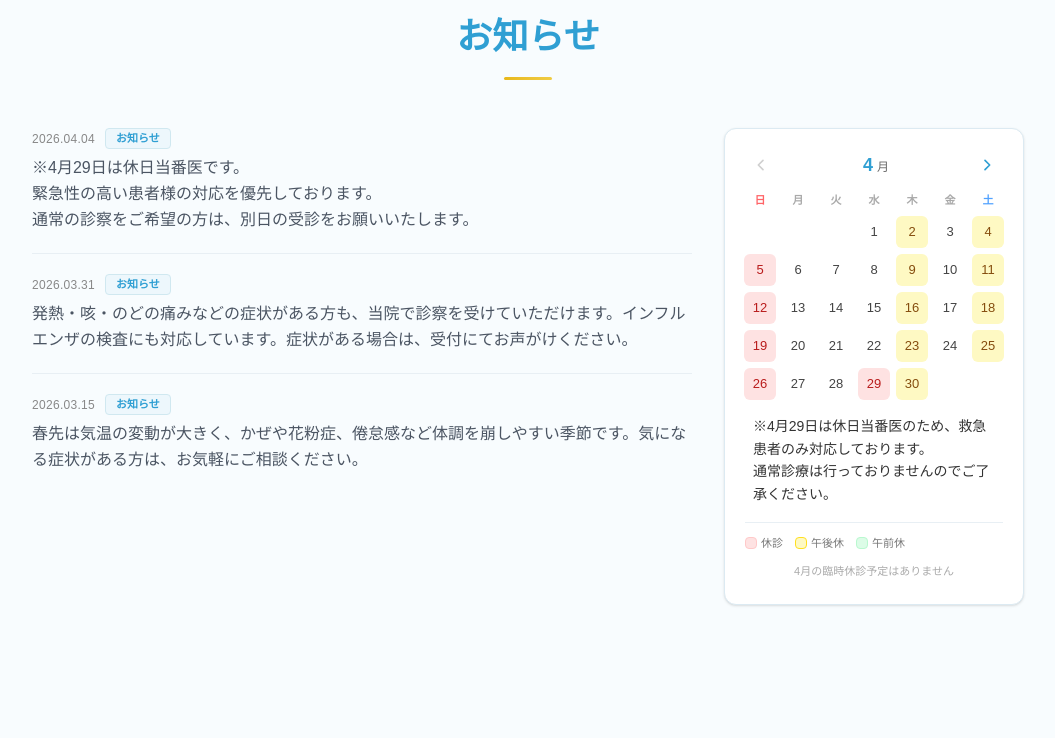
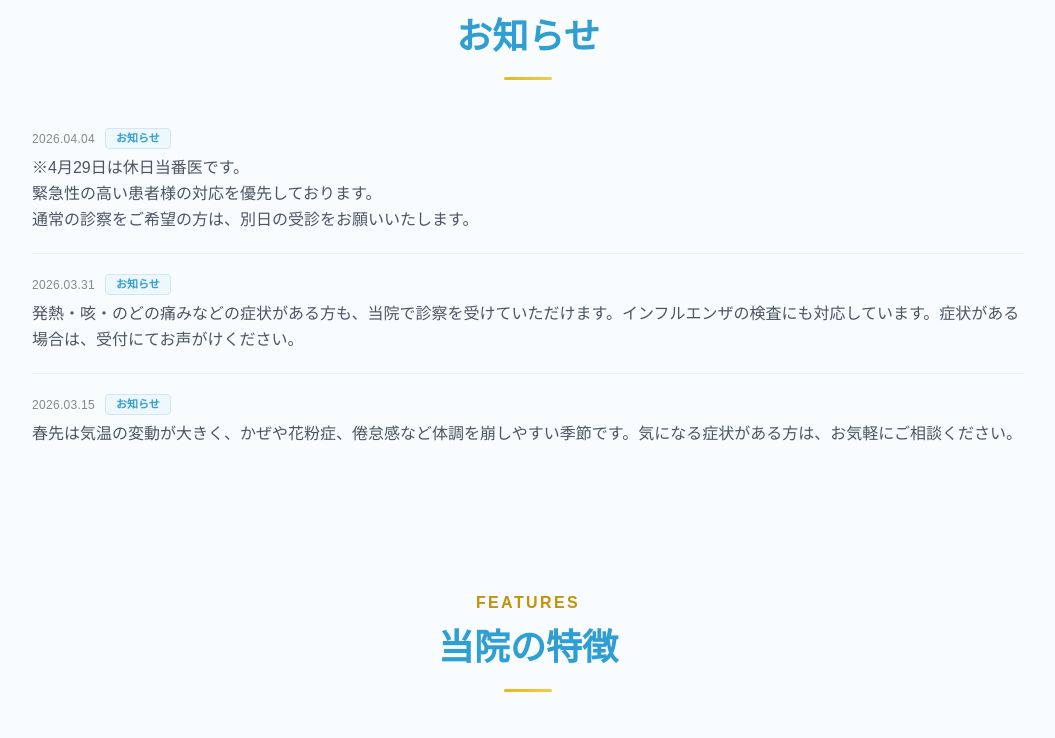
Before and after one commit to zeitalta-design/clinic-site, a Next.js app: page / in a window 1280 px wide. Shown: the part 2180-2918 px from the top of the page, without its empty margins (112-1167 px from the left). Built offline with nearby package versions, Linux system fonts and the light colour scheme.

Commit message:
Remove calendar from top page, expand news section to full width
Co-Authored-By: Claude Opus 4.6 (1M context) <noreply@anthropic.com>

```diff
--- a/components/home/NewsSection.tsx
+++ b/components/home/NewsSection.tsx
@@ -1,24 +1,19 @@
 /**
- * お知らせセクション（カレンダー併設版）
- * 左: お知らせ一覧、右: 休診カレンダー
+ * お知らせセクション
  * データソース: lib/news-data.ts（ローカルデータ直接参照）
  */
 
-import { getNews, getHolidays, formatNewsDate } from "@/lib/news-data";
+import { getNews, formatNewsDate } from "@/lib/news-data";
 import SectionTitle from "@/components/common/SectionTitle";
-import ClinicCalendar from "@/components/home/ClinicCalendar";
 
 export default function NewsSection() {
   const news = getNews(3);
-  const holidays = getHolidays();
 
   return (
     <section className="py-14 md:py-16 bg-[#F8FCFE]" aria-label="お知らせ">
       <div className="max-w-5xl mx-auto px-4">
         <SectionTitle english="News" japanese="お知らせ" id="news" />
 
-        <div className="grid grid-cols-1 md:grid-cols-[1fr_300px] gap-6 md:gap-8">
-          {/* 左: お知らせ一覧 */}
         <div>
           {news.length > 0 ? (
             <ul className="divide-y divide-[#E8EFF4]">
@@ -54,17 +49,6 @@ export default function NewsSection() {
             </p>
           )}
         </div>
-
-          {/* 右: 休診カレンダー */}
-          <div>
-            <ClinicCalendar holidays={holidays.map(h => ({
-              id: h.id,
-              date: h.date,
-              type: h.type,
-              label: h.label,
-            }))} />
-          </div>
-        </div>
       </div>
     </section>
   );
```
Lines whose indentation alone changed are shown as unchanged.
